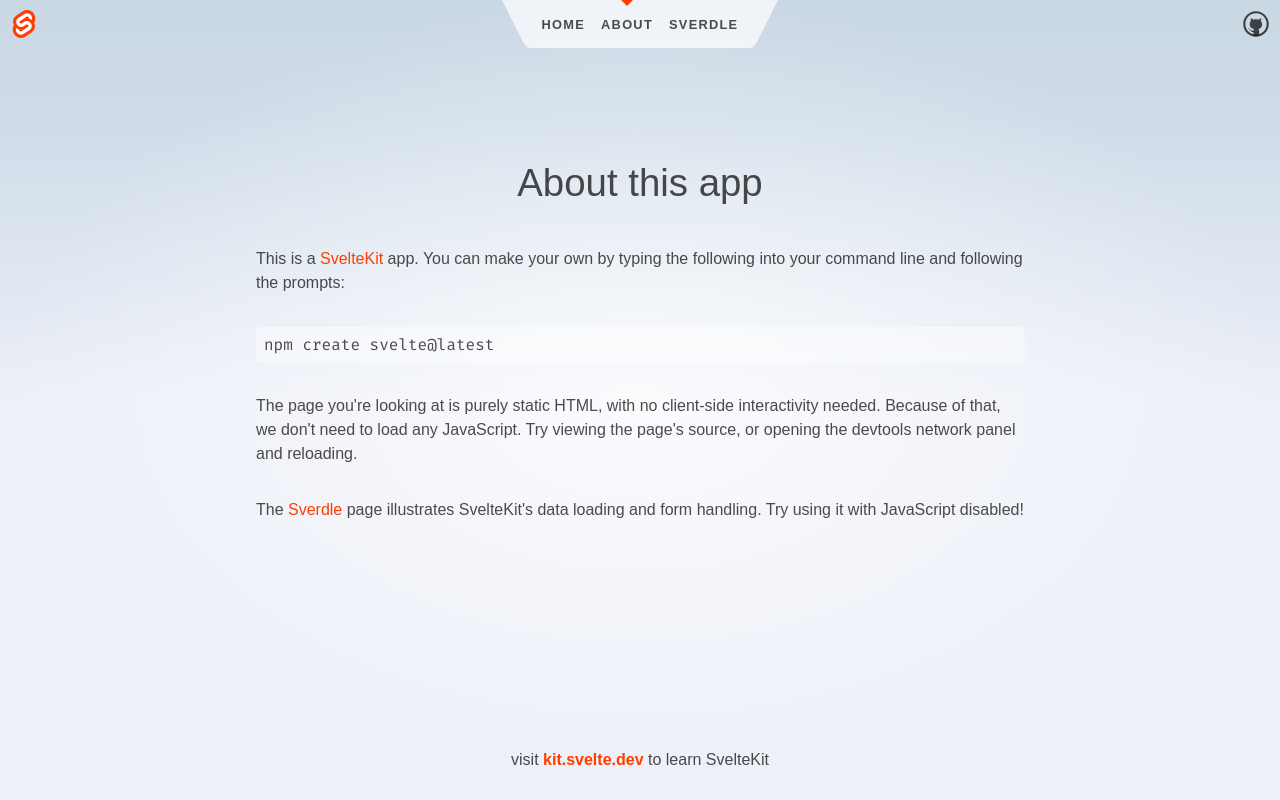
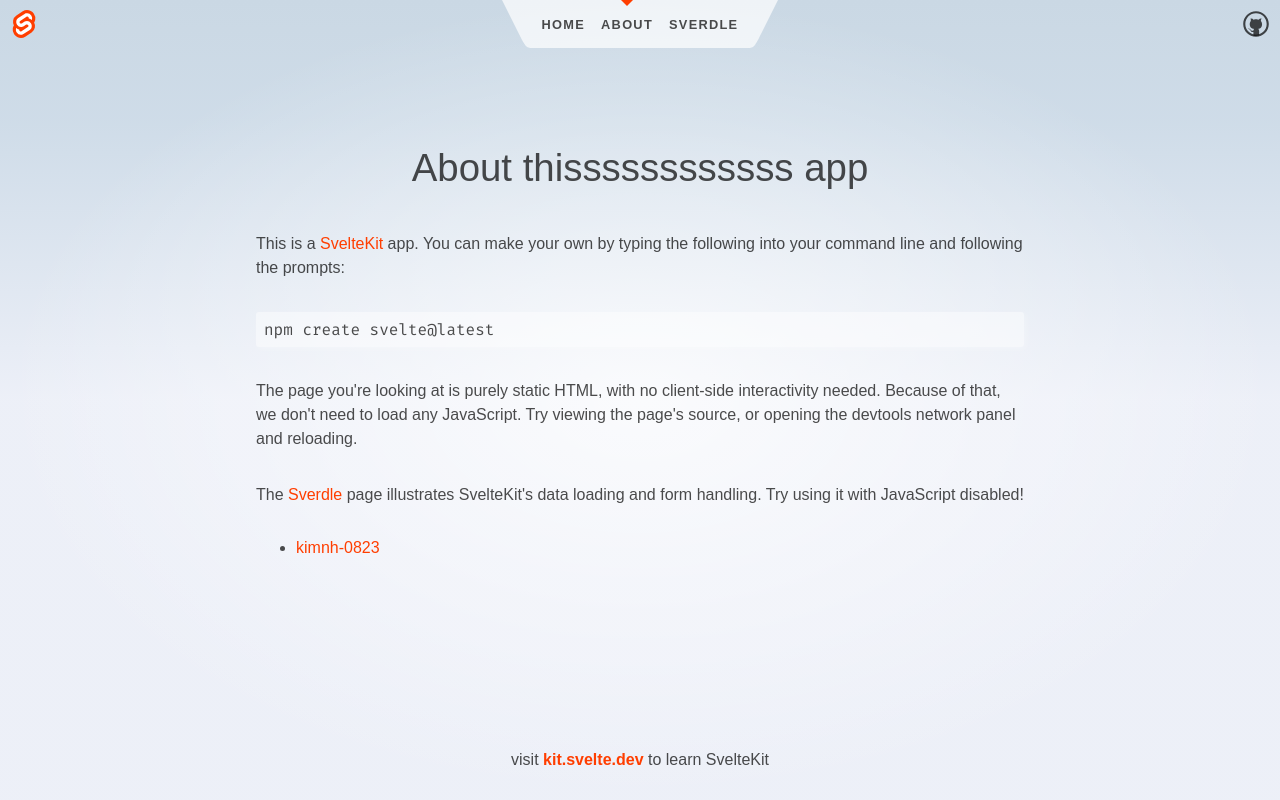
Before and after one commit to longnh-1351/bootcamp-git-gitflow, a SvelteKit app: page /about in a window 1280 px wide. Built offline with nearby package versions, Linux system fonts and the light colour scheme.

Commit message:
feat: add members list in the About page

```diff
--- a/src/routes/about/+page.svelte
+++ b/src/routes/about/+page.svelte
@@ -3,8 +3,14 @@
 	<meta name="description" content="About this app" />
 </svelte:head>
 
+<script>
+	const members = [
+		"kimnh-0823",
+	];
+</script>
+
 <div class="text-column">
-	<h1>About this app</h1>
+	<h1>About thissssssssssss app</h1>
 
 	<p>
 		This is a <a href="https://kit.svelte.dev">SvelteKit</a> app. You can make your own by typing the
@@ -23,4 +29,12 @@
 		The <a href="/sverdle">Sverdle</a> page illustrates SvelteKit's data loading and form handling. Try
 		using it with JavaScript disabled!
 	</p>
+
+	<ul>
+		{#each members as path}
+			<li>
+				<a href={path}>{path}</a>
+			</li>
+		{/each}
+	</ul>
 </div>
```
